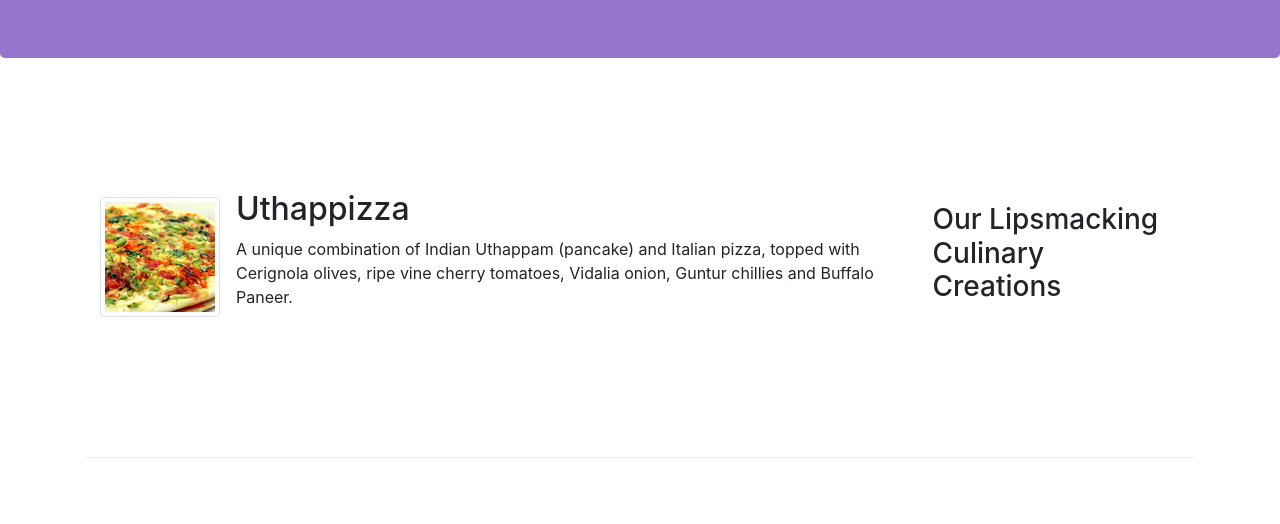
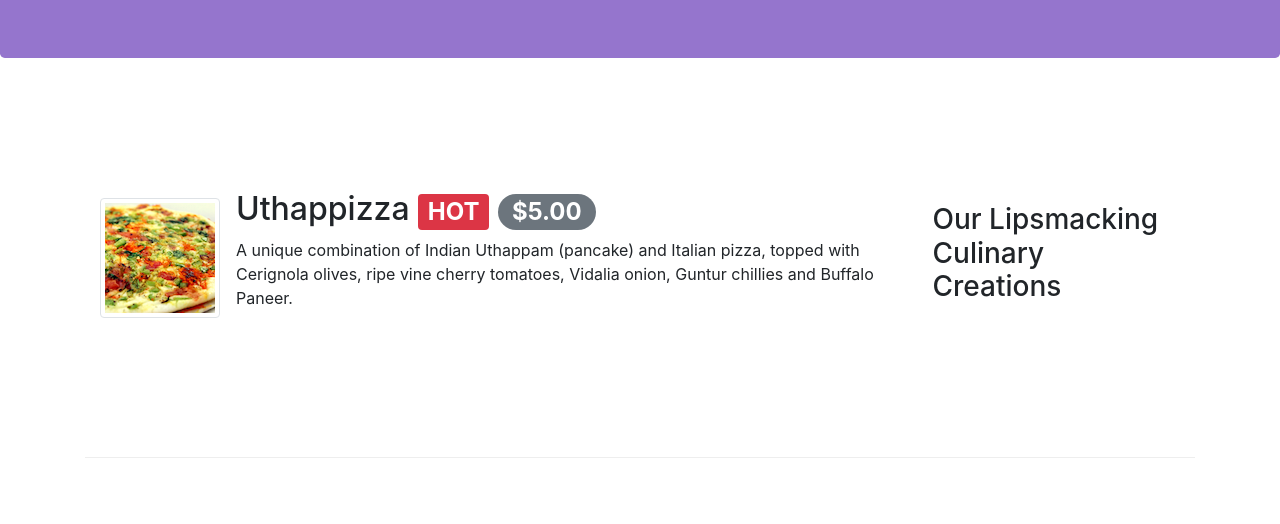
Before and after one commit to acedeywin/Front-End-Web-UI-Frameworks-and-Tools-Bootstrap-4, a website: page index.html in a window 1280 px wide. Shown: the part 276-800 px from the top of the page. Drawn offline with nearby package versions, Linux system fonts and the light colour scheme.

Commit message:
Bootstrap alerting users

```diff
--- a/index.html
+++ b/index.html
@@ -99,7 +99,10 @@
               alt="Uthappizza"
             />
             <div class="media-body">
-              <h2 class="mt-0">Uthappizza</h2>
+              <h2 class="mt-0">
+                Uthappizza <span class="badge badge-danger">HOT</span>
+                <span class="badge badge-pill badge-secondary">$5.00</span>
+              </h2>
               <p>
                 A unique combination of Indian Uthappam (pancake) and Italian
                 pizza, topped with Cerignola olives, ripe vine cherry tomatoes,
```
